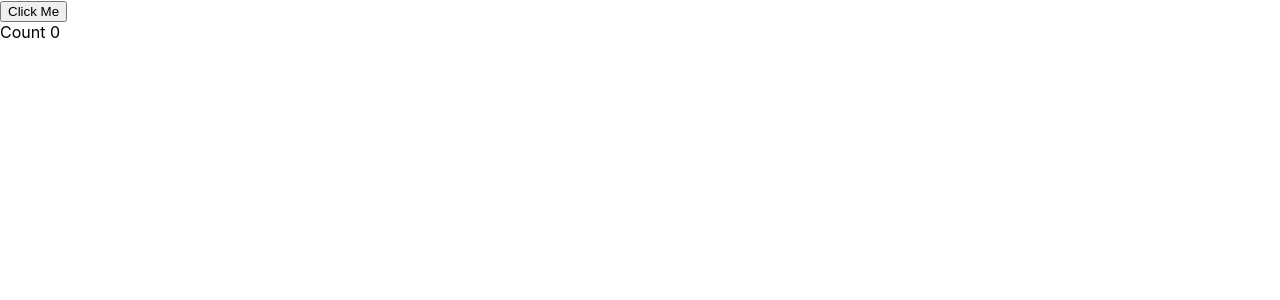
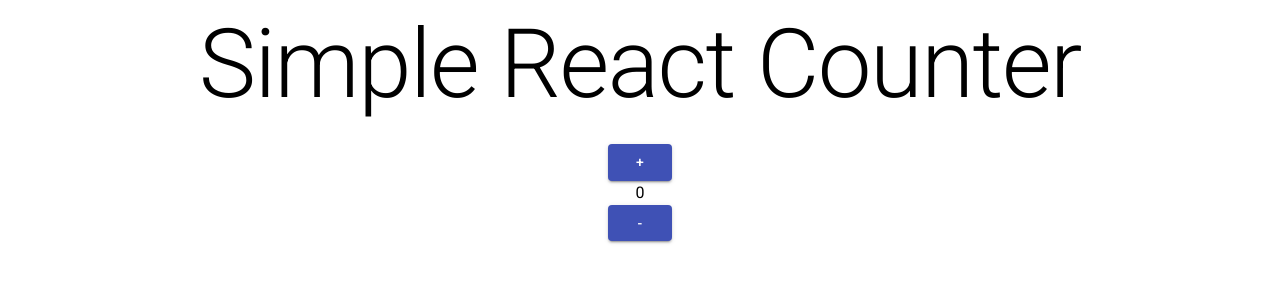
Before and after one commit to daxz1/react-simple-counter, a React (Create React App) app: page / in a window 1280 px wide. Shown: the top 300 px of the page. Built offline with nearby package versions, Linux system fonts and the light colour scheme.

Commit message:
[CHORE] Added basic materials designs

```diff
--- a/package.json
+++ b/package.json
@@ -4,6 +4,8 @@
   "version": "0.1.0",
   "private": true,
   "dependencies": {
+    "@material-ui/core": "^4.11.3",
+    "@material-ui/icons": "^4.11.2",
     "@testing-library/jest-dom": "^5.11.4",
     "@testing-library/react": "^11.1.0",
     "@testing-library/user-event": "^12.1.10",
--- a/public/index.html
+++ b/public/index.html
@@ -9,6 +9,10 @@
       name="description"
       content="React Simple Counter"
     />
+
+    <link rel="stylesheet" href="https://fonts.googleapis.com/css?family=Roboto:300,400,500,700&display=swap" />
+    <link rel="stylesheet" href="https://fonts.googleapis.com/icon?family=Material+Icons" />
+
     <link rel="apple-touch-icon" href="%PUBLIC_URL%/logo192.png" />
     <!--
       manifest.json provides metadata used when your web app is installed on a
--- a/src/App.tsx
+++ b/src/App.tsx
@@ -1,13 +1,33 @@
 import React, { useState } from 'react';
+import Button from '@material-ui/core/Button';
+import Grid from '@material-ui/core/Grid';
+import Typography from "@material-ui/core/Typography/Typography";
 
 const App:React.FC = () => {
   const [count, setCount] = useState<number>(0);
   const increment = () => setCount(prevState => prevState + 1);
+  const decrement = () => setCount(prevState => prevState - 1);
   return (
-    <>
-      <button onClick={increment}>Click Me</button>
-      <div>Count {count}</div>
-    </>
+    <Grid
+        container
+        spacing={3}
+        direction={"column"}
+        alignItems={"center"}
+        justify={"center"}
+    >
+        <Grid item xs={12}>
+            <Typography variant="h1">Simple React Counter</Typography>
+        </Grid>
+        <Grid item xs={12}>
+            <Button variant="contained" color="primary" onClick={increment}>
+                +
+            </Button>
+            <Typography align={"center"}>{count}</Typography>
+            <Button variant="contained" color="primary" onClick={decrement}>
+                -
+            </Button>
+        </Grid>
+    </Grid>
   );
 };
 
--- a/src/index.css
+++ /dev/null
@@ -1,13 +0,0 @@
-body {
-  margin: 0;
-  font-family: -apple-system, BlinkMacSystemFont, 'Segoe UI', 'Roboto', 'Oxygen',
-    'Ubuntu', 'Cantarell', 'Fira Sans', 'Droid Sans', 'Helvetica Neue',
-    sans-serif;
-  -webkit-font-smoothing: antialiased;
-  -moz-osx-font-smoothing: grayscale;
-}
-
-code {
-  font-family: source-code-pro, Menlo, Monaco, Consolas, 'Courier New',
-    monospace;
-}
--- a/src/index.tsx
+++ b/src/index.tsx
@@ -1,6 +1,5 @@
 import { StrictMode } from 'react';
 import ReactDOM from 'react-dom';
-import './index.css';
 import App from './App';
 
 ReactDOM.render(
--- a/tsconfig.json
+++ b/tsconfig.json
@@ -2,6 +2,7 @@
   "compilerOptions": {
     "target": "es5",
     "lib": [
+      "es6",
       "dom",
       "dom.iterable",
       "esnext"
@@ -18,7 +19,10 @@
     "resolveJsonModule": true,
     "isolatedModules": true,
     "noEmit": true,
-    "jsx": "react-jsx"
+    "jsx": "react-jsx",
+    "noImplicitAny": true,
+    "noImplicitThis": true,
+    "strictNullChecks": true
   },
   "include": [
     "src"
```
Also changed, not shown: src/App.css (added), 1 other file (tests, documents, lock files or other folders).
